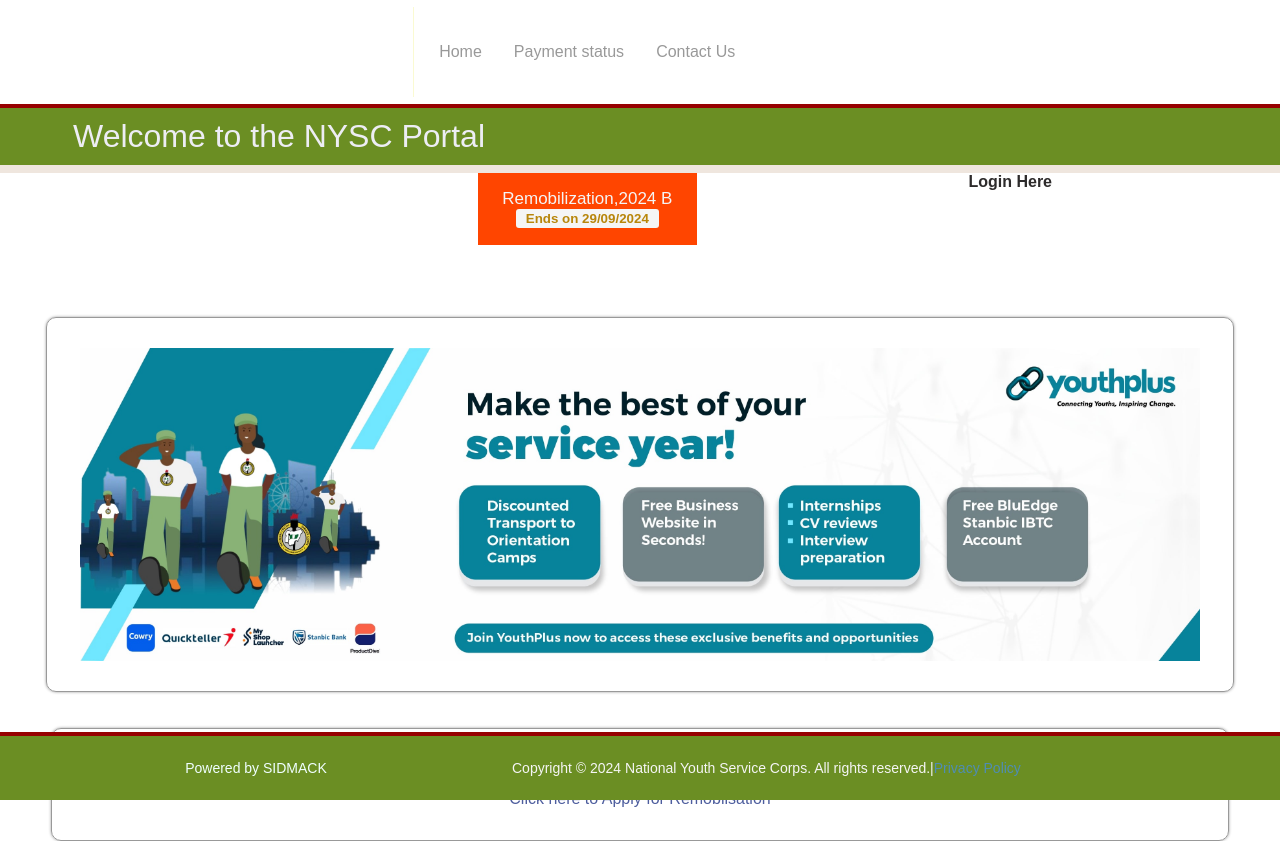
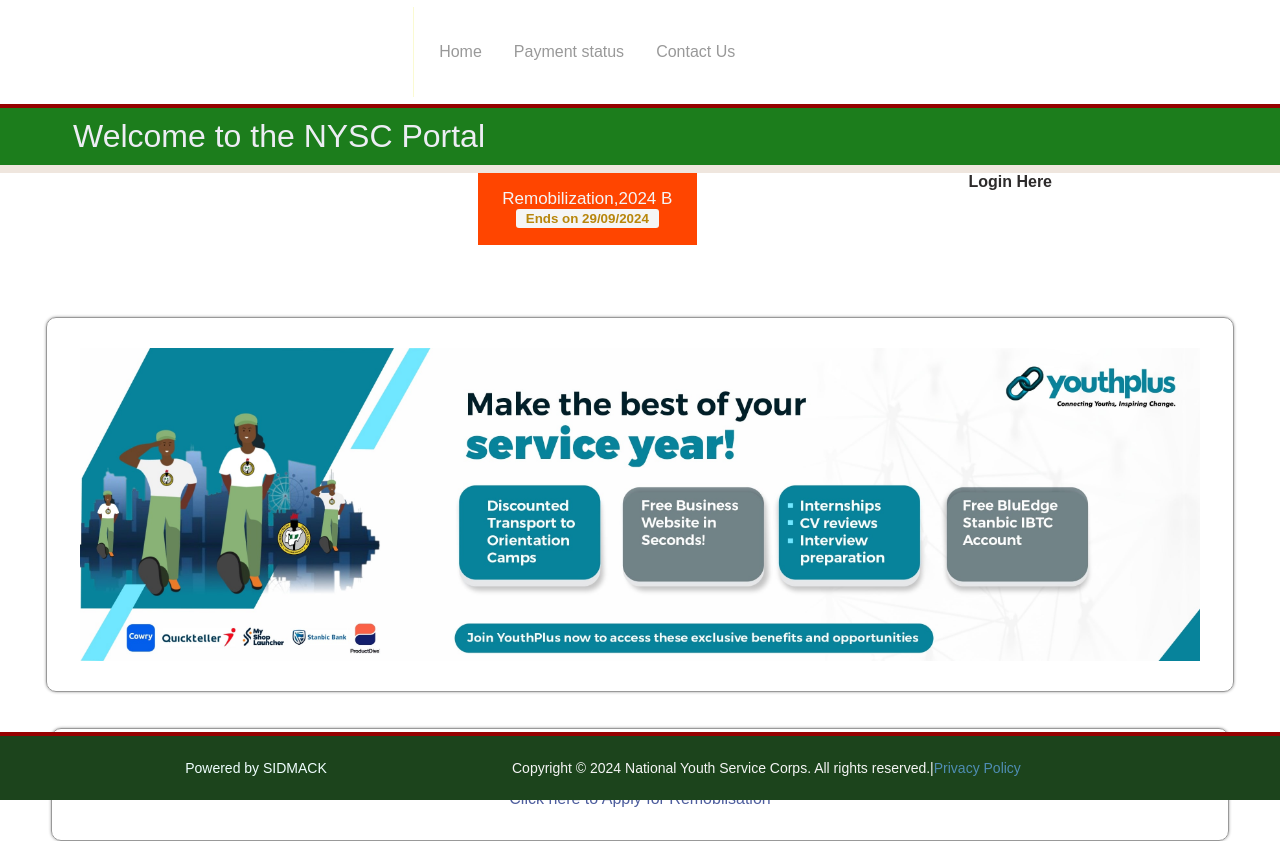
Before and after one commit to biggy014/Nyscproject, a plain HTML site: page index.html in a window 1280 px wide. Shown: the top 841 px of the page. Drawn offline with Linux system fonts and the light colour scheme.

Commit message:
reversed color back to initial

```diff
--- a/style.css
+++ b/style.css
@@ -54,7 +54,7 @@ nav .links-con{
 
 .header{
     height: fit-content;
-    background-color: olivedrab;
+    background-color: rgb(28, 125, 28);
     border-bottom: solid 8px; color: rgb(239, 230, 222);
     display: flex;
     text-align: left;
@@ -419,7 +419,7 @@ info{
 footer{
     height:4em;
     width:100%;
-    background-color: olivedrab;
+    background-color: rgb(28, 68, 28);
     border-top: solid 4px #960000;
     display: flex;
     position: fixed;
```
